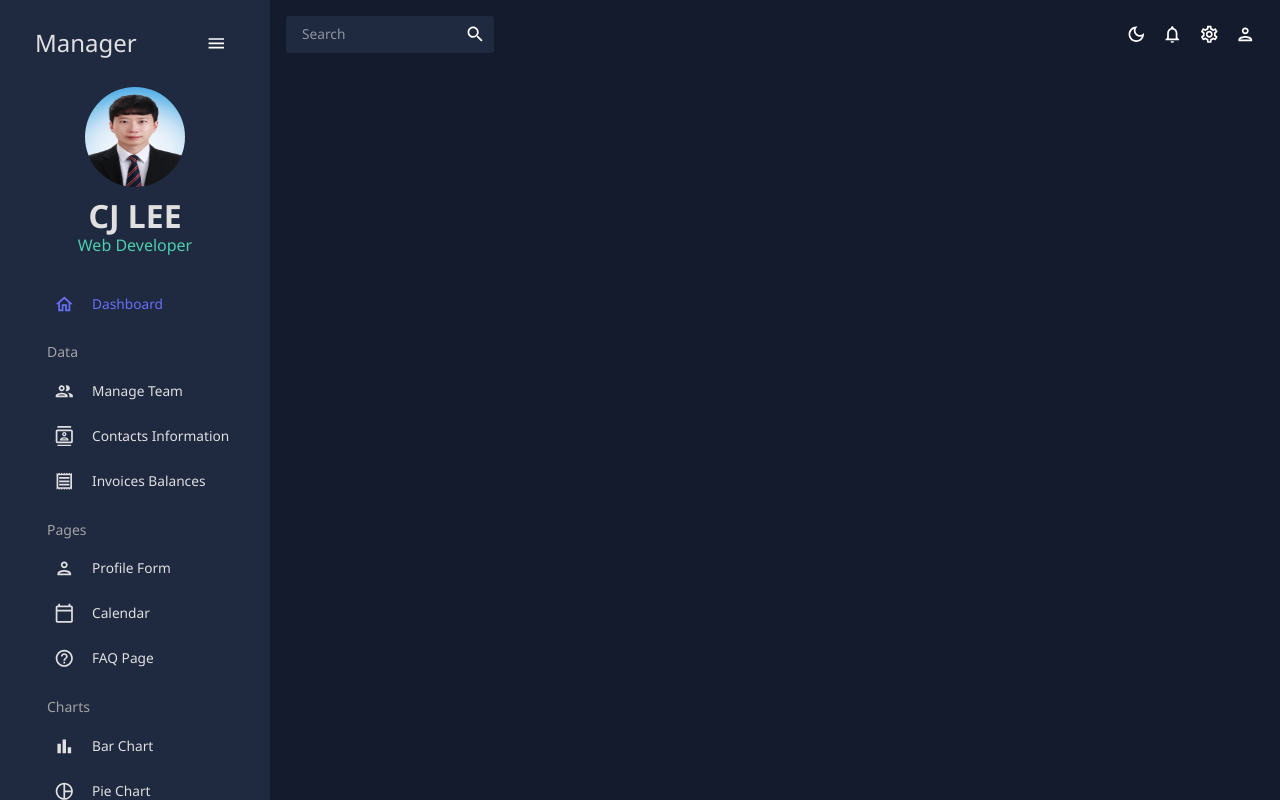
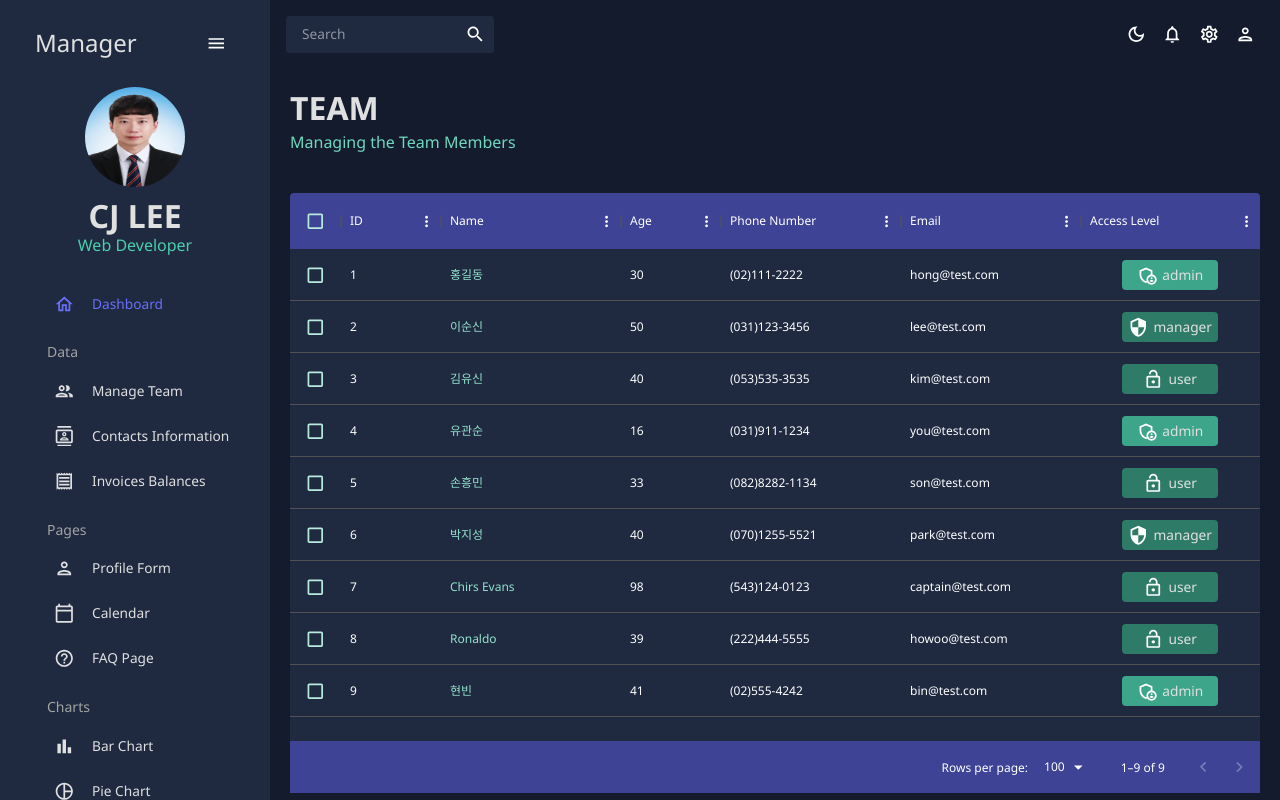
Before and after one commit to AppleLee0423/React-Webservice, a React (Create React App) app: page /team in a window 1280 px wide. Built offline with nearby package versions, Linux system fonts and the light colour scheme.

Commit message:
Header and Dashboard set

```diff
--- a/src/App.js
+++ b/src/App.js
@@ -4,7 +4,7 @@ import { Routes, Route } from "react-router-dom";
 import Topbar from "./scenes/global/Topbar";
 import Sidebar from "./scenes/global/Sidebar";
 import Dashboard from "./scenes/dashboard";
-// import Team from "./scenes/team";
+import Team from "./scenes/team";
 // import Invoices from "./scenes/invoices";
 // import Contacts from "./scenes/contacts";
 // import Bar from "./scenes/bar";
@@ -29,7 +29,7 @@ function App() {
           <Topbar />
           <Routes>
               <Route path="/" element={<Dashboard />} />
-              {/* <Route path="/team" element={<Team />} /> */}
+              <Route path="/team" element={<Team />} />
               {/* <Route path="/contacts" element={<Contacts />} /> */}
               {/* <Route path="/invoices" element={<Invoices />} /> */}
               {/* <Route path="/form" element={<Form />} /> */}
--- /dev/null
+++ b/src/components/Header.jsx
@@ -0,0 +1,24 @@
+import { Typography, Box, useTheme } from "@mui/material";
+import { tokens } from "../theme";
+
+const Header = ({ title, subtitle }) => {
+  const theme = useTheme();
+  const colors = tokens(theme.palette.mode);
+  return (
+    <Box mb="30px">
+      <Typography
+        variant="h2"
+        color={colors.grey[100]}
+        fontWeight="bold"
+        sx={{ m: "0 0 5px 0" }}
+      >
+        {title}
+      </Typography>
+      <Typography variant="h5" color={colors.greenAccent[400]}>
+        {subtitle}
+      </Typography>
+    </Box>
+  );
+};
+
+export default Header;
--- a/src/data/mockData.js
+++ b/src/data/mockData.js
@@ -3,74 +3,74 @@ import { tokens } from "../theme";
 export const mockDataTeam = [
   {
     id: 1,
-    name: "Jon Snow",
-    email: "jonsnow@gmail.com",
-    age: 35,
-    phone: "(665)121-5454",
+    name: "홍길동",
+    email: "hong@test.com",
+    age: 30,
+    phone: "(02)111-2222",
     access: "admin",
   },
   {
     id: 2,
-    name: "Cersei Lannister",
-    email: "cerseilannister@gmail.com",
-    age: 42,
-    phone: "(421)314-2288",
+    name: "이순신",
+    email: "lee@test.com",
+    age: 50,
+    phone: "(031)123-3456",
     access: "manager",
   },
   {
     id: 3,
-    name: "Jaime Lannister",
-    email: "jaimelannister@gmail.com",
-    age: 45,
-    phone: "(422)982-6739",
+    name: "김유신",
+    email: "kim@test.com",
+    age: 40,
+    phone: "(053)535-3535",
     access: "user",
   },
   {
     id: 4,
-    name: "Anya Stark",
-    email: "anyastark@gmail.com",
+    name: "유관순",
+    email: "you@test.com",
     age: 16,
-    phone: "(921)425-6742",
+    phone: "(031)911-1234",
     access: "admin",
   },
   {
     id: 5,
-    name: "Daenerys Targaryen",
-    email: "daenerystargaryen@gmail.com",
-    age: 31,
-    phone: "(421)445-1189",
+    name: "손흥민",
+    email: "son@test.com",
+    age: 33,
+    phone: "(082)8282-1134",
     access: "user",
   },
   {
     id: 6,
-    name: "Ever Melisandre",
-    email: "evermelisandre@gmail.com",
-    age: 150,
-    phone: "(232)545-6483",
+    name: "박지성",
+    email: "park@test.com",
+    age: 40,
+    phone: "(070)1255-5521",
     access: "manager",
   },
   {
     id: 7,
-    name: "Ferrara Clifford",
-    email: "ferraraclifford@gmail.com",
-    age: 44,
+    name: "Chirs Evans",
+    email: "captain@test.com",
+    age: 98,
     phone: "(543)124-0123",
     access: "user",
   },
   {
     id: 8,
-    name: "Rossini Frances",
-    email: "rossinifrances@gmail.com",
-    age: 36,
+    name: "Ronaldo",
+    email: "howoo@test.com",
+    age: 39,
     phone: "(222)444-5555",
     access: "user",
   },
   {
     id: 9,
-    name: "Harvey Roxie",
-    email: "harveyroxie@gmail.com",
-    age: 65,
-    phone: "(444)555-6239",
+    name: "현빈",
+    email: "bin@test.com",
+    age: 41,
+    phone: "(02)555-4242",
     access: "admin",
   },
 ];
@@ -78,10 +78,10 @@ export const mockDataTeam = [
 export const mockDataContacts = [
   {
     id: 1,
-    name: "Jon Snow",
-    email: "jonsnow@gmail.com",
-    age: 35,
-    phone: "(665)121-5454",
+    name: "홍길동",
+    email: "hong@gmail.com",
+    age: 30,
+    phone: "(02)111-2222",
     address: "0912 Won Street, Alabama, SY 10001",
     city: "New York",
     zipCode: "10001",
@@ -89,10 +89,10 @@ export const mockDataContacts = [
   },
   {
     id: 2,
-    name: "Cersei Lannister",
-    email: "cerseilannister@gmail.com",
-    age: 42,
-    phone: "(421)314-2288",
+    name: "이순신",
+    email: "lee@test.com",
+    age: 50,
+    phone: "(031)123-3456",
     address: "1234 Main Street, New York, NY 10001",
     city: "New York",
     zipCode: "13151",
@@ -100,10 +100,10 @@ export const mockDataContacts = [
   },
   {
     id: 3,
-    name: "Jaime Lannister",
-    email: "jaimelannister@gmail.com",
-    age: 45,
-    phone: "(422)982-6739",
+    name: "김유신",
+    email: "kim@test.com",
+    age: 40,
+    phone: "(053)535-3535",
     address: "3333 Want Blvd, Estanza, NAY 42125",
     city: "New York",
     zipCode: "87281",
@@ -111,10 +111,10 @@ export const mockDataContacts = [
   },
   {
     id: 4,
-    name: "Anya Stark",
-    email: "anyastark@gmail.com",
+    name: "유관순",
+    email: "you@test.com",
     age: 16,
-    phone: "(921)425-6742",
+    phone: "(031)911-1234",
     address: "1514 Main Street, New York, NY 22298",
     city: "New York",
     zipCode: "15551",
@@ -122,10 +122,10 @@ export const mockDataContacts = [
   },
   {
     id: 5,
-    name: "Daenerys Targaryen",
-    email: "daenerystargaryen@gmail.com",
-    age: 31,
-    phone: "(421)445-1189",
+    name: "손흥민",
+    email: "son@test.com",
+    age: 33,
+    phone: "(082)8282-1134",
     address: "11122 Welping Ave, Tenting, CD 21321",
     city: "Tenting",
     zipCode: "14215",
@@ -133,10 +133,10 @@ export const mockDataContacts = [
   },
   {
     id: 6,
-    name: "Ever Melisandre",
-    email: "evermelisandre@gmail.com",
-    age: 150,
-    phone: "(232)545-6483",
+    name: "박지성",
+    email: "park@test.com",
+    age: 40,
+    phone: "(070)1255-5521",
     address: "1234 Canvile Street, Esvazark, NY 10001",
     city: "Esvazark",
     zipCode: "10001",
@@ -144,9 +144,9 @@ export const mockDataContacts = [
   },
   {
     id: 7,
-    name: "Ferrara Clifford",
-    email: "ferraraclifford@gmail.com",
-    age: 44,
+    name: "Chirs Evans",
+    email: "captain@test.com",
+    age: 98,
     phone: "(543)124-0123",
     address: "22215 Super Street, Everting, ZO 515234",
     city: "Evertin",
@@ -155,8 +155,8 @@ export const mockDataContacts = [
   },
   {
     id: 8,
-    name: "Rossini Frances",
-    email: "rossinifrances@gmail.com",
+    name: "Ronaldo",
+    email: "howoo@test.com",
     age: 36,
     phone: "(222)444-5555",
     address: "4123 Ever Blvd, Wentington, AD 142213",
@@ -166,10 +166,10 @@ export const mockDataContacts = [
   },
   {
     id: 9,
-    name: "Harvey Roxie",
-    email: "harveyroxie@gmail.com",
-    age: 65,
-    phone: "(444)555-6239",
+    name: "현빈",
+    email: "bin@test.com",
+    age: 41,
+    phone: "(02)555-4242",
     address: "51234 Avery Street, Cantory, ND 212412",
     city: "Colunza",
     zipCode: "111234",
@@ -202,64 +202,64 @@ export const mockDataContacts = [
 export const mockDataInvoices = [
   {
     id: 1,
-    name: "Jon Snow",
-    email: "jonsnow@gmail.com",
+    name: "홍길동",
+    email: "hong@gmail.com",
     cost: "21.24",
-    phone: "(665)121-5454",
+    phone: "(02)111-2222",
     date: "03/12/2022",
   },
   {
     id: 2,
-    name: "Cersei Lannister",
-    email: "cerseilannister@gmail.com",
+    name: "이순신",
+    email: "lee@test.com",
     cost: "1.24",
-    phone: "(421)314-2288",
+    phone: "(031)123-3456",
     date: "06/15/2021",
   },
   {
     id: 3,
-    name: "Jaime Lannister",
-    email: "jaimelannister@gmail.com",
+    name: "김유신",
+    email: "kim@test.com",
     cost: "11.24",
-    phone: "(422)982-6739",
+    phone: "(053)535-3535",
     date: "05/02/2022",
   },
   {
     id: 4,
-    name: "Anya Stark",
-    email: "anyastark@gmail.com",
+    name: "유관순",
+    email: "you@test.com",
     cost: "80.55",
-    phone: "(921)425-6742",
+    phone: "(031)911-1234",
     date: "03/21/2022",
   },
   {
     id: 5,
-    name: "Daenerys Targaryen",
-    email: "daenerystargaryen@gmail.com",
+    name: "손흥민",
+    email: "son@test.com",
     cost: "1.24",
-    phone: "(421)445-1189",
+    phone: "(082)8282-1134",
     date: "01/12/2021",
   },
   {
     id: 6,
-    name: "Ever Melisandre",
-    email: "evermelisandre@gmail.com",
+    name: "박지성",
+    email: "park@test.com",
     cost: "63.12",
-    phone: "(232)545-6483",
+    phone: "(070)1255-5521",
     date: "11/02/2022",
   },
   {
     id: 7,
-    name: "Ferrara Clifford",
-    email: "ferraraclifford@gmail.com",
+    name: "Chirs Evans",
+    email: "captain@test.com",
     cost: "52.42",
     phone: "(543)124-0123",
     date: "02/11/2022",
   },
   {
     id: 8,
-    name: "Rossini Frances",
-    email: "rossinifrances@gmail.com",
+    name: "Ronaldo",
+    email: "howoo@test.com",
     cost: "21.24",
     phone: "(222)444-5555",
     date: "05/02/2021",
--- a/src/scenes/dashboard/index.jsx
+++ b/src/scenes/dashboard/index.jsx
@@ -1,5 +1,14 @@
+import { Box } from "@mui/system";
+import Header from "../../components/Header";
+
 const Dashboard = () => {
-    return <div>Dashboard</div>
-}
+    return (
+        <Box m="20px">
+            <Box display="flex" justifyContent="space-between" alignItems="center">
+             <Header title="DASHBOARD" subtitle="Welcome to your dashboard" />
+        </Box>
+    </Box>
+    );
+};
 
 export default Dashboard;
--- a/src/scenes/global/Sidebar.jsx
+++ b/src/scenes/global/Sidebar.jsx
@@ -116,6 +116,7 @@ const Sidebar = () => {
             </Box>
           )}
 
+          {/* MENU ITEMS */}
           <Box paddingLeft={isCollapsed ? undefined : "10%"}>
             <Item
               title="Dashboard"
--- /dev/null
+++ b/src/scenes/team/index.jsx
@@ -0,0 +1,109 @@
+import { Box, Typography, useTheme } from "@mui/material";
+import { DataGrid } from "@mui/x-data-grid";
+import { tokens } from "../../theme";
+import { mockDataTeam } from "../../data/mockData";
+import AdminPanelSettingsOutlinedIcon from "@mui/icons-material/AdminPanelSettingsOutlined";
+import LockOpenOutlinedIcon from "@mui/icons-material/LockOpenOutlined";
+import SecurityOutlinedIcon from "@mui/icons-material/SecurityOutlined";
+import Header from "../../components/Header";
+
+const Team = () => {
+  const theme = useTheme();
+  const colors = tokens(theme.palette.mode);
+  const columns = [
+    { field: "id", headerName: "ID" },
+    {
+      field: "name",
+      headerName: "Name",
+      flex: 1,
+      cellClassName: "name-column--cell",
+    },
+    {
+      field: "age",
+      headerName: "Age",
+      type: "number",
+      headerAlign: "left",
+      align: "left",
+    },
+    {
+      field: "phone",
+      headerName: "Phone Number",
+      flex: 1,
+    },
+    {
+      field: "email",
+      headerName: "Email",
+      flex: 1,
+    },
+    {
+      field: "accessLevel",
+      headerName: "Access Level",
+      flex: 1,
+      renderCell: ({ row: { access } }) => {
+        return (
+          <Box
+            width="60%"
+            m="0 auto"
+            p="5px"
+            display="flex"
+            justifyContent="center"
+            backgroundColor={
+              access === "admin"
+                ? colors.greenAccent[600]
+                : access === "manager"
+                ? colors.greenAccent[700]
+                : colors.greenAccent[700]
+            }
+            borderRadius="4px"
+          >
+            {access === "admin" && <AdminPanelSettingsOutlinedIcon />}
+            {access === "manager" && <SecurityOutlinedIcon />}
+            {access === "user" && <LockOpenOutlinedIcon />}
+            <Typography color={colors.grey[100]} sx={{ ml: "5px" }}>
+              {access}
+            </Typography>
+          </Box>
+        );
+      },
+    },
+  ];
+
+  return (
+    <Box m="20px">
+      <Header title="TEAM" subtitle="Managing the Team Members" />
+      <Box
+        m="40px 0 0 0"
+        height="75vh"
+        sx={{
+          "& .MuiDataGrid-root": {
+            border: "none",
+          },
+          "& .MuiDataGrid-cell": {
+            borderBottom: "none",
+          },
+          "& .name-column--cell": {
+            color: colors.greenAccent[300],
+          },
+          "& .MuiDataGrid-columnHeaders": {
+            backgroundColor: colors.blueAccent[700],
+            borderBottom: "none",
+          },
+          "& .MuiDataGrid-virtualScroller": {
+            backgroundColor: colors.primary[400],
+          },
+          "& .MuiDataGrid-footerContainer": {
+            borderTop: "none",
+            backgroundColor: colors.blueAccent[700],
+          },
+          "& .MuiCheckbox-root": {
+            color: `${colors.greenAccent[200]} !important`,
+          },
+        }}
+      >
+        <DataGrid checkboxSelection rows={mockDataTeam} columns={columns} />
+      </Box>
+    </Box>
+  );
+};
+
+export default Team;
```
